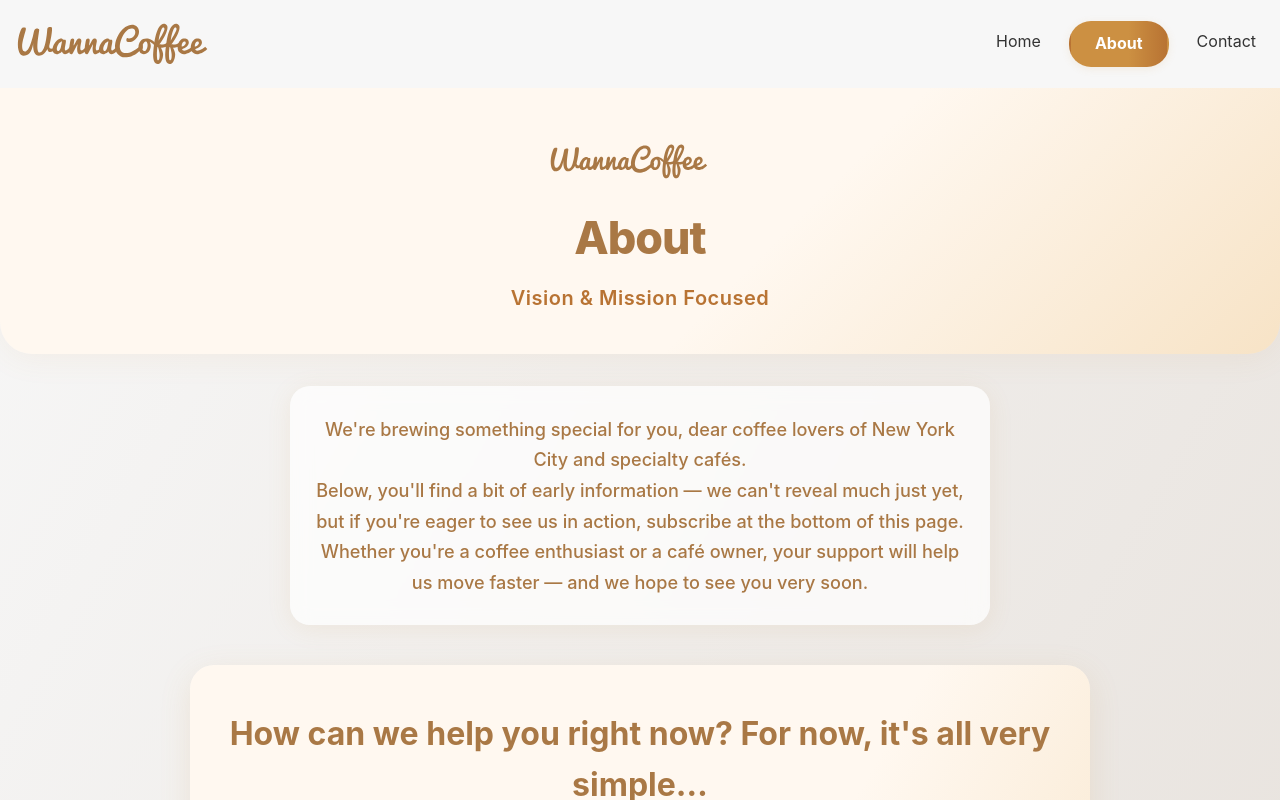
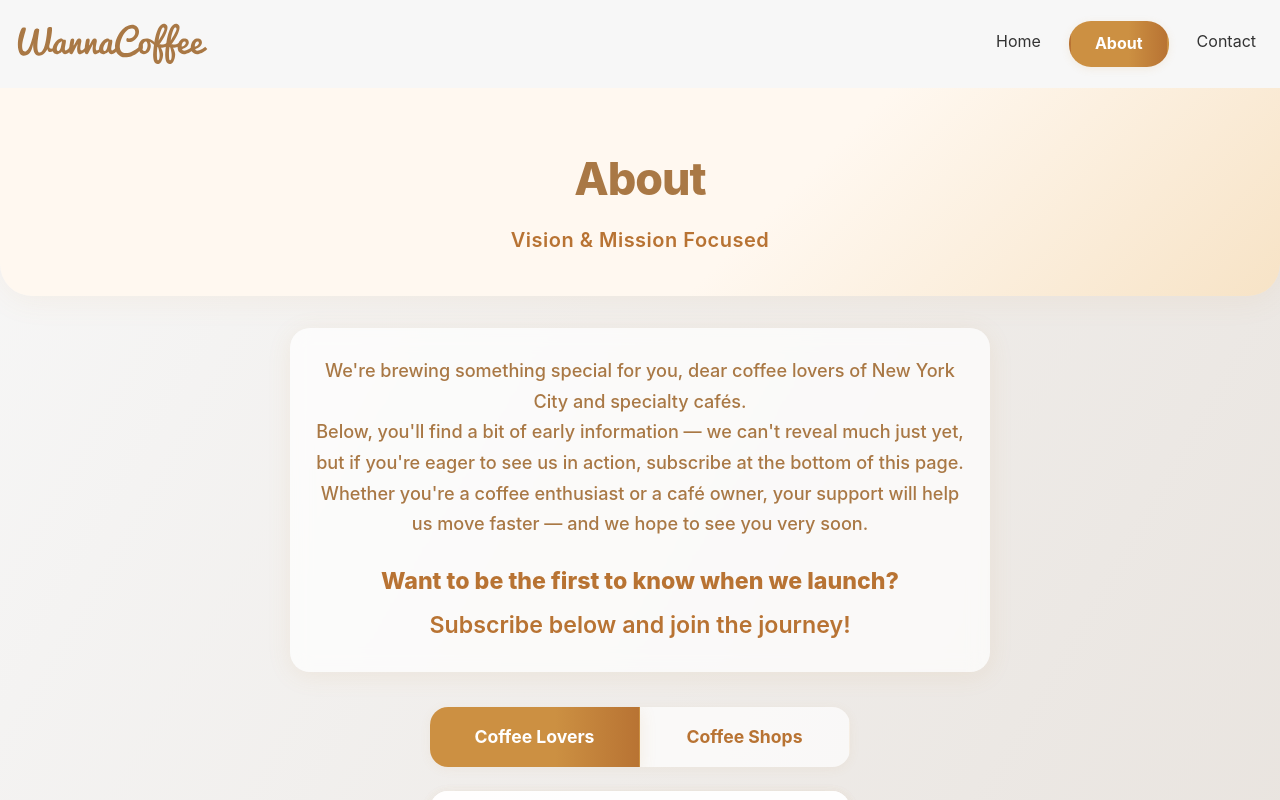
Before and after one commit to alf-delta/wanna-coffee-new, a React (Vite) app: page /about in a window 1280 px wide. Built offline with nearby package versions, Linux system fonts and the light colour scheme.

Commit message:
About: remove logo from hero section

```diff
--- a/src/pages/About.jsx
+++ b/src/pages/About.jsx
@@ -6,7 +6,6 @@ const About = () => {
   return (
     <div style={styles.pageBg}>
       <section style={styles.heroSection}>
-        <img src={logo} alt="Wanna Coffee Logo" style={styles.logo} />
         <h1 style={styles.heroTitle}>About</h1>
         <p style={styles.heroSubtitle}>Vision & Mission Focused</p>
       </section>
@@ -17,7 +16,18 @@ const About = () => {
           Below, you'll find a bit of early information — we can't reveal much just yet, but if you're eager to see us in action, subscribe at the bottom of this page.<br/>
           Whether you're a coffee enthusiast or a café owner, your support will help us move faster — and we hope to see you very soon.
         </p>
+        <div style={{ marginTop: '1.5rem', textAlign: 'center' }}>
+          <div style={{ fontSize: '1.45rem', fontWeight: 800, color: '#b87333', marginBottom: '0.3em' }}>
+            Want to be the first to know when we launch?
+          </div>
+          <div style={{ fontSize: '1.45rem', fontWeight: 600, color: '#b87333', marginTop: '0.1em' }}>
+            Subscribe below and join the journey!
+          </div>
+        </div>
       </section>
+      <div style={{ margin: '0 auto 2.5rem auto', maxWidth: 520 }}>
+        <WaitlistTabs />
+      </div>
 
       <section style={{
         ...styles.glassSection,
@@ -78,15 +88,6 @@ const About = () => {
           We're starting this journey by listening, learning, and collaborating with the very people we aim to serve.
         </p>
       </section>
-
-      <section style={styles.ctaSection}>
-        <h2 style={styles.sectionTitle}>The Future of Coffee is Collaborative.</h2>
-        <p style={styles.sectionText}>
-          This is more than a platform—it's a movement to build a more sustainable, connected, and vibrant local coffee culture. And it's just getting started.<br/>
-          <b>Be the first to know what's brewing.</b>
-        </p>
-        <WaitlistTabs />
-      </section>
     </div>
   );
 };
@@ -106,8 +107,11 @@ const styles = {
     marginBottom: 32,
   },
   logo: {
-    width: 180,
+    width: 240,
     marginBottom: 16,
+    display: 'block',
+    marginLeft: 'auto',
+    marginRight: 'auto',
   },
   heroTitle: {
     fontSize: '2.8rem',
```
